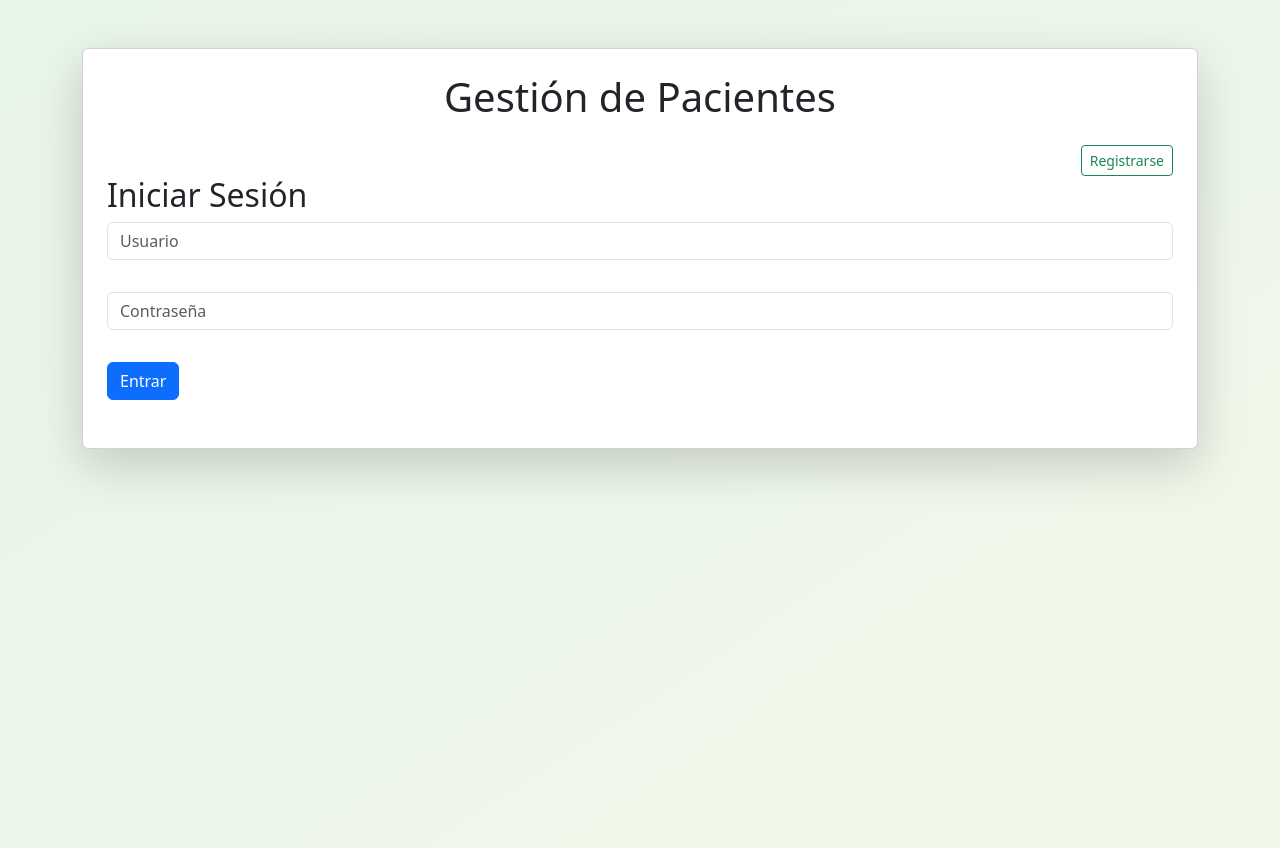
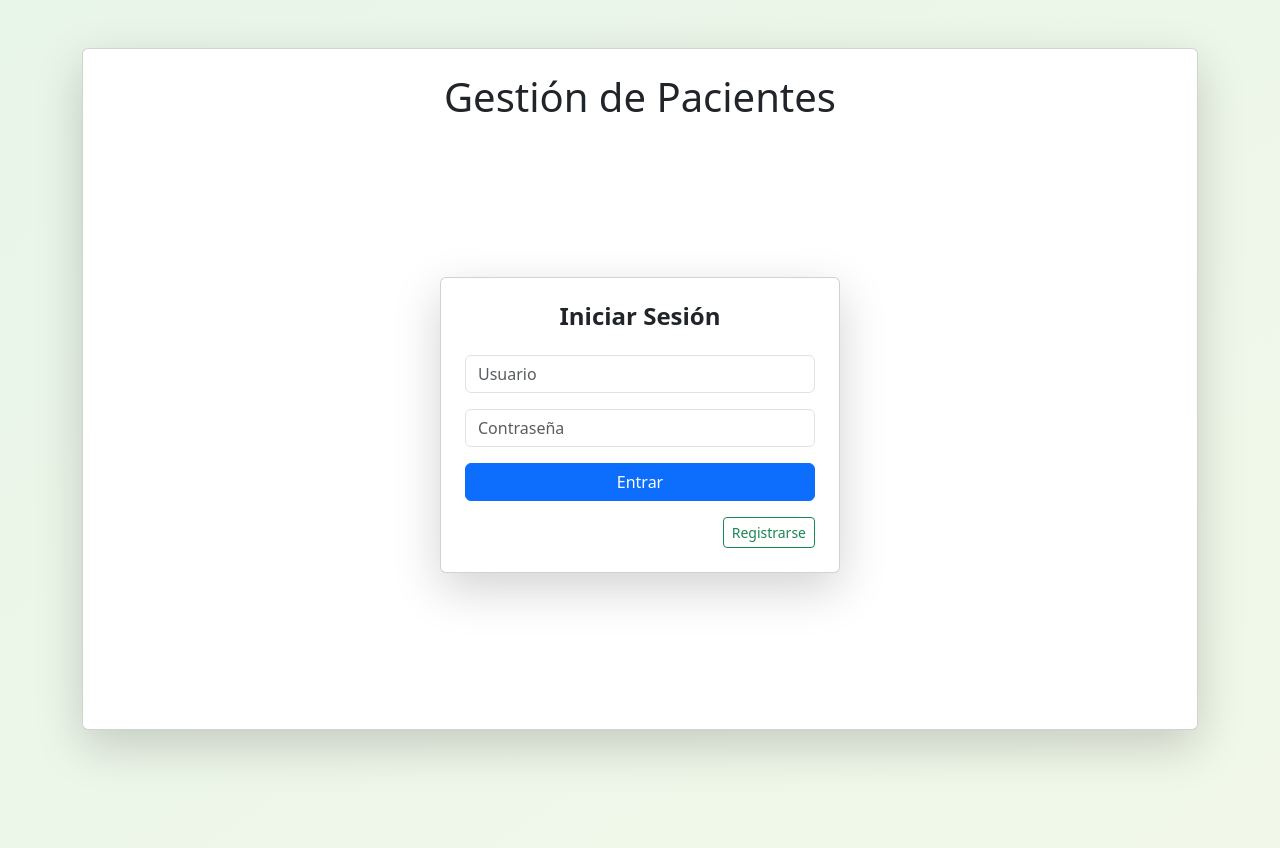
Before and after one commit to Kike-AF/Proyecto_FInal, a Flask app: page /login in a window 1280 px wide. Run offline with Flask 3, Linux system fonts and the light colour scheme.

Commit message:
ultimas modificaciones al login y al proyecto

```diff
--- a/templates/login.html
+++ b/templates/login.html
@@ -1,21 +1,23 @@
 {% extends "base.html" %}
-{% block title %}Iniciar Sesión{% endblock %} <!-- Título de la página -->
-{% block content %} <!-- Aquí se define el contenido específico de la página -->
 
-<div class="d-flex justify-content-end align-items-center">
-<!-- Si no ha iniciado sesión, mostrar un mensaje de error -->
-<!-- <a href="{{ url_for('login') }}" class="btn btn-outline-primary btn-sm me-2">Iniciar Sesión</a> -->
-<a href="{{ url_for('registro') }}" class="btn btn-outline-success btn-sm">Registrarse</a>
+{% block title %}Iniciar Sesión{% endblock %}
+
+{% block content %}
+
+<div class="d-flex justify-content-center align-items-center" style="min-height: 70vh;">
+    <div class="card shadow-lg p-4" style="width: 100%; max-width: 400px;">
+        <h4 class="text-center mb-4" style="font-weight: bold;">Iniciar Sesión</h4>
+        <form method="post">
+            <input type="text" name="usuario" placeholder="Usuario" required class="form-control mb-3">
+            <input type="password" name="contraseña" placeholder="Contraseña" required class="form-control mb-3">
+
+            <button class="btn btn-primary w-100 mb-3">Entrar</button>
+
+            <div class="d-flex justify-content-end">
+                <a href="{{ url_for('registro') }}" class="btn btn-outline-success btn-sm">Registrarse</a>
+            </div>
+        </form>
+    </div>
 </div>
 
-<h2>Iniciar Sesión</h2>
-<form method="post">
-    <input type="text" name="usuario" placeholder="Usuario" required class="form-control mb-2"><br>
-    <input type="password" name="contraseña" placeholder="Contraseña" required class="form-control mb-2"><br>
-
-    <button class="btn btn-primary">Entrar</button>
-</form><br>
-
-<!-- <a href="{{ url_for('registro') }}">Registrarse></a> -->
-
-{% endblock %} <!-- Fin del bloque de contenido -->
+{% endblock %}
```
